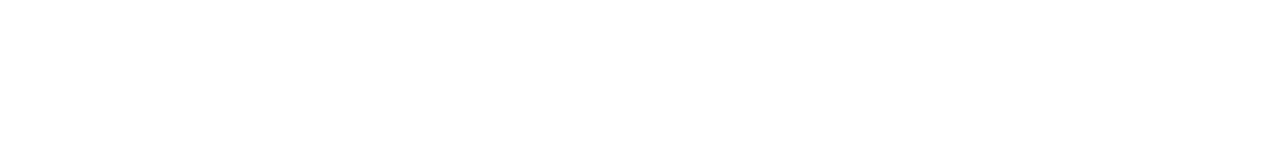
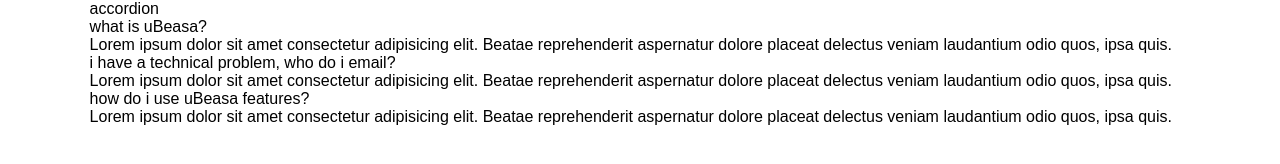
Before and after one commit to Shirly-D/Accordion, a plain HTML site: page index.html in a window 1280 px wide. Drawn offline with Linux system fonts and the light colour scheme.

Commit message:
html section commit

```diff
--- a/index.html
+++ b/index.html
@@ -7,7 +7,7 @@
 
   <meta charset="utf-8">
 
-  <title>Client</title>
+  <title>Accordion</title>
 
   <!-- 120 word description for SEO purposes goes here. Note: Usage of lang tag. -->
   <!-- <meta name="description" lang="en" content=""> -->
@@ -19,10 +19,10 @@
   <!-- This meta tag is used for mobile device to display the page without any zooming,
        so how much the device is able to fit on the screen is what's shown initially.
        Remove comments from this tag, when you want to apply media queries to the website. -->
-  <!-- <meta name="viewport" content="width=device-width, initial-scale=1, maximum-scale=1"> -->
+  <meta name="viewport" content="width=device-width, initial-scale=1, maximum-scale=1">
 
   <!-- To adhear no-cache for Chrome -->
-<!--   <meta http-equiv="cache-control" content="no-store, no-cache, must-revalidate" />
+  <!--   <meta http-equiv="cache-control" content="no-store, no-cache, must-revalidate" />
   <meta http-equiv="Pragma" content="no-store, no-cache" />
   <meta http-equiv="Expires" content="0" /> -->
 
@@ -33,7 +33,7 @@
   <link rel="stylesheet" href="https://cdnjs.cloudflare.com/ajax/libs/font-awesome/4.7.0/css/font-awesome.min.css">
 
   <!-- Default style-sheet is for 'media' type screen (color computer display).  -->
-  <link rel="stylesheet" media="screen" href="assets/css/style.css" >
+  <link rel="stylesheet" media="screen" href="assets/css/style.css">
 
   <!-- html5shiv aka html5 shim. Supporting HTML5 and CSS for IE browsers less than IE9. -->
   <!--[if lt IE 9]>
@@ -45,27 +45,44 @@
 <body>
   <!--container start-->
   <div class="container">
-    <!--header section start-->
-    <header>
 
-    </header>
-    <!--header section start-->
     <!--main section start-->
     <main>
-
+      <section>
+        <div class="wrapper">
+          <h2>accordion</h2>
+          <ul>
+            <li>
+              <h5 class="accord">what is uBeasa?</h5>
+              <p class="content">Lorem ipsum dolor sit amet consectetur adipisicing elit. Beatae reprehenderit
+                aspernatur dolore placeat delectus veniam
+                laudantium odio quos, ipsa quis.
+              </p>
+            </li>
+            <li>
+              <h5 class="accord">i have a technical problem, who do i email?</h5>
+              <p class="content">Lorem ipsum dolor sit amet consectetur adipisicing elit. Beatae reprehenderit
+                aspernatur dolore placeat delectus veniam
+                laudantium odio quos, ipsa quis.
+              </p>
+            </li>
+            <li>
+              <h5 class="accord">how do i use uBeasa features?</h5>
+              <p class="content">Lorem ipsum dolor sit amet consectetur adipisicing elit. Beatae reprehenderit
+                aspernatur dolore placeat delectus veniam
+                laudantium odio quos, ipsa quis.
+              </p>
+            </li>
+          </ul>
+        </div>
+      </section>
     </main>
     <!--main section end-->
-
-    <!--footer section start-->
-    <footer>
-
-    </footer>
-    <!--footer section end-->
 
   </div>
   <!--container end-->
 
-<!-- <script src="js/vendors/jquery-1.8.3.min.js"></script>
-<script src="js/script.js"></script> -->
+  <script src="assets/js/script.js"></script>
 </body>
+
 </html>
```
